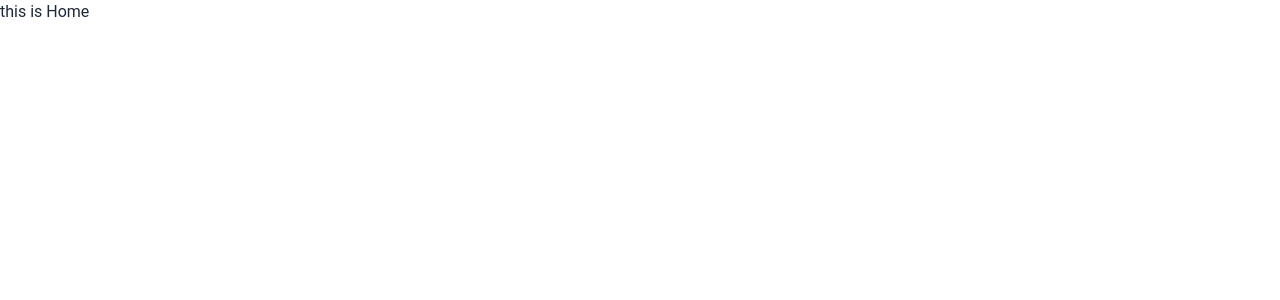
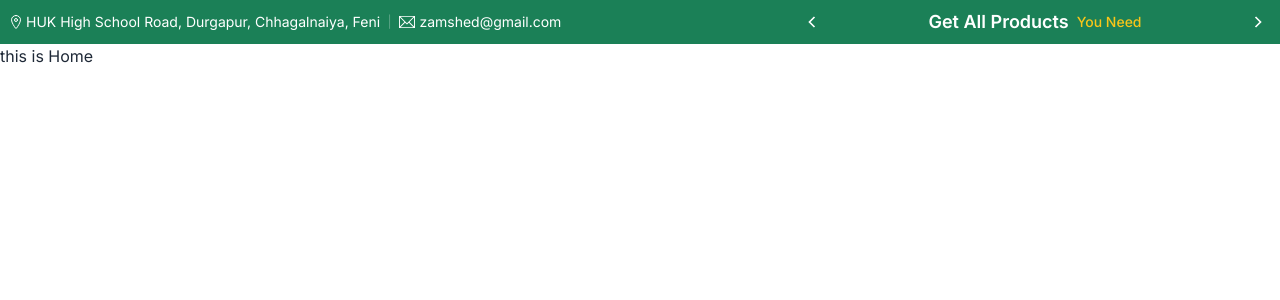
Before and after one commit to junayet4o12/zamshed_store_frontend, a React (Vite) app: page / in a window 1280 px wide. Shown: the top 300 px of the page. Built offline with nearby package versions, Linux system fonts and the light colour scheme.

Commit message:
[AddressNavBar.jsx]:[Add]:AddressNavBar has completed

```diff
--- /dev/null
+++ b/src/Components/AddressNavbar/AddressNavbar.jsx
@@ -0,0 +1,68 @@
+import { IoLocationOutline } from "react-icons/io5";
+import { TfiEmail } from "react-icons/tfi";
+import { GrFormNext, GrFormPrevious } from "react-icons/gr";
+import { Swiper, SwiperSlide } from 'swiper/react';
+import { Navigation, Scrollbar, A11y, Autoplay, EffectCube } from 'swiper/modules';
+const AddressNavbar = () => {
+    const shopKeeperResponsibilitiesAndQualities = [
+        {
+            firstText: "Get All Products",
+            secondText: "You Need"
+        },
+        {
+            firstText: "Best Quality",
+            secondText: "You Want"
+        },
+        {
+            firstText: "Excellent Service",
+            secondText: "You Deserve"
+        },
+        {
+            firstText: "Always Fresh",
+            secondText: "You Expect"
+        }
+    ];
+    return (
+        <div className="w-full h-11 bg-primary text-white text-sm px-2">
+            <div className="w-full h-full flex">
+                <div className="h-full flex items-center w-1/2">
+                    <h3 className="flex justify-center items-center gap-2">
+                        <span className="flex justify-center items-center gap-0.5"><span className="text-base"><IoLocationOutline /></span> HUK High School Road, Durgapur, Chhagalnaiya, Feni</span> <span className="font-thin text-xs">|</span> <span className="flex justify-center items-center gap-1"><span className="text-base"><TfiEmail /></span> zamshed@gmail.com</span>
+                    </h3>
+                </div>
+                <div className="w-1/2 flex justify-end items-center">
+                    <div className="w-3/4 relative">
+                        <div className="absolute w-full flex justify-between z-10">
+                            <div className="swiper-button-prev-custom text-xl p-1 cursor-pointer"><GrFormPrevious /></div>
+                            <div className="swiper-button-next-custom text-xl p-1 cursor-pointer"><GrFormNext /></div>
+                        </div>
+                        <Swiper
+                            navigation={{
+                                nextEl: '.swiper-button-next-custom',
+                                prevEl: '.swiper-button-prev-custom',
+                            }}
+                            modules={[Navigation]}
+                            spaceBetween={0}
+                            slidesPerView={1}
+
+
+                            speed={300}
+
+                        >
+                            {
+                                shopKeeperResponsibilitiesAndQualities?.map((text, idx) => <SwiperSlide key={idx}>
+                                    <div className="flex justify-center items-center gap-2">
+                                        <h2 className="text-lg font-semibold">{text?.firstText}</h2>
+                                        <span className="text-secondary font-medium">{text?.secondText}</span>
+                                    </div>
+                                </SwiperSlide>)
+                            }
+                        </Swiper>
+                    </div>
+                </div>
+            </div>
+        </div>
+    );
+};
+
+export default AddressNavbar;
--- /dev/null
+++ b/src/MainLayout/MainLayout.jsx
@@ -0,0 +1,15 @@
+import { Outlet } from "react-router-dom";
+import AddressNavbar from "../Components/AddressNavbar/AddressNavbar";
+
+const MainLayout = () => {
+    return (
+        <div>
+            <section className="hidden lg:block">
+                <AddressNavbar />
+            </section>
+            <Outlet></Outlet>
+        </div>
+    );
+};
+
+export default MainLayout;
--- a/src/index.css
+++ b/src/index.css
@@ -1,3 +1,22 @@
+@import url('https://fonts.googleapis.com/css2?family=Inter:wght@100..900&display=swap');
+
+* {
+    font-family: "Inter", sans-serif;
+}
+
 @tailwind base;
 @tailwind components;
 @tailwind utilities;
+
+.swiper-button-prev {
+    color: white !important;
+    font-weight: 400 !important;
+    font-size: 14px !important;
+}
+.swiper-button-next {
+    color: white !important;
+    font-weight: 400 !important;
+    background: #000;
+    width: 20px !important;
+    height: 30px !important;
+}
--- a/src/main.jsx
+++ b/src/main.jsx
@@ -1,6 +1,12 @@
 import React from 'react'
 import ReactDOM from 'react-dom/client'
 import './index.css'
+import 'swiper/css';
+import 'swiper/css/bundle';
+import 'swiper/css/navigation';
+import 'swiper/css/pagination';
+import 'swiper/css/scrollbar';
+import 'swiper/css/a11y';
 import {
   RouterProvider,
 } from "react-router-dom";
```
Also changed, not shown: src/myRouts/myRouts.jsx (+9 -2 lines).
